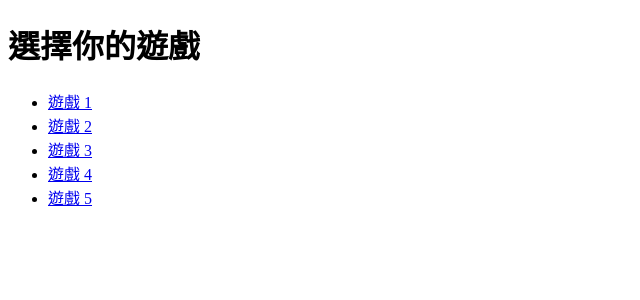
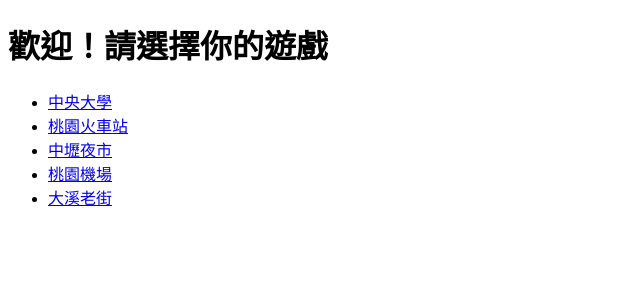
Before and after one commit to h04898989/puzzletest, a Flask app: page / in a window 1280 px wide. Shown: the top 300 px of the page, without its empty margins (0-640 px from the left). Run offline with Flask 3, Linux system fonts and the light colour scheme.

Commit message:
sara update

```diff
--- a/app.py
+++ b/app.py
@@ -1,6 +1,11 @@
 from flask import Flask, render_template, request, jsonify
+import json
 
 app = Flask(__name__)
+
+# 讀取遊戲名稱資料
+with open('games.json', 'r', encoding='utf-8') as f:
+    GAME_NAMES = json.load(f)
 
 @app.route('/')
 def home():
@@ -8,11 +13,13 @@ def home():
 
 @app.route('/game/<game_id>')
 def game(game_id):
-    return render_template('levels.html', game_id=game_id)
+    game_name = GAME_NAMES.get(game_id, "未知遊戲")  # 根據 game_id 獲取遊戲名稱
+    return render_template('levels.html', game_id=game_id, game_name=game_name)
 
 @app.route('/game/<game_id>/level/<level_id>')
 def level(game_id, level_id):
-    return render_template('index.html', game_id=game_id, level_id=level_id)
+    game_name = GAME_NAMES.get(game_id, "未知遊戲")  # 根據 game_id 獲取遊戲名稱
+    return render_template('index.html', game_id=game_id, level_id=level_id, game_name=game_name)
 
 @app.route('/validate', methods=['POST'])
 def validate():
--- /dev/null
+++ b/games.json
@@ -0,0 +1,7 @@
+{
+    "1": "中央大學",
+    "2": "桃園火車站",
+    "3": "中壢夜市",
+    "4": "桃園機場",
+    "5": "大溪老街"
+}
--- a/templates/home.html
+++ b/templates/home.html
@@ -3,16 +3,16 @@
 <head>
     <meta charset="UTF-8">
     <meta name="viewport" content="width=device-width, initial-scale=1.0">
-    <title>遊戲選單</title>
+    <title>遊戲主頁</title>
 </head>
 <body>
-    <h1>選擇你的遊戲</h1>
+    <h1>歡迎！請選擇你的遊戲</h1>
     <ul>
-        <li><a href="/game/1">遊戲 1</a></li>
-        <li><a href="/game/2">遊戲 2</a></li>
-        <li><a href="/game/3">遊戲 3</a></li>
-        <li><a href="/game/4">遊戲 4</a></li>
-        <li><a href="/game/5">遊戲 5</a></li>
+        <li><a href="/game/1">中央大學</a></li>
+        <li><a href="/game/2">桃園火車站</a></li>
+        <li><a href="/game/3">中壢夜市</a></li>
+        <li><a href="/game/4">桃園機場</a></li>
+        <li><a href="/game/5">大溪老街</a></li>
     </ul>
 </body>
 </html>
--- a/templates/levels.html
+++ b/templates/levels.html
@@ -3,10 +3,10 @@
 <head>
     <meta charset="UTF-8">
     <meta name="viewport" content="width=device-width, initial-scale=1.0">
-    <title>選擇關卡</title>
+    <title>{{ game_name }}</title> <!-- 動態設置標題 -->
 </head>
 <body>
-    <h1>daniel探險記 - 遊戲 {{ game_id }}</h1>
+    <h1>daniel探險記 - {{ game_name }}</h1>
     <h2>選擇關卡</h2>
     <ul>
         <li><a href="/game/{{ game_id }}/level/1">關卡 1</a></li>
```
